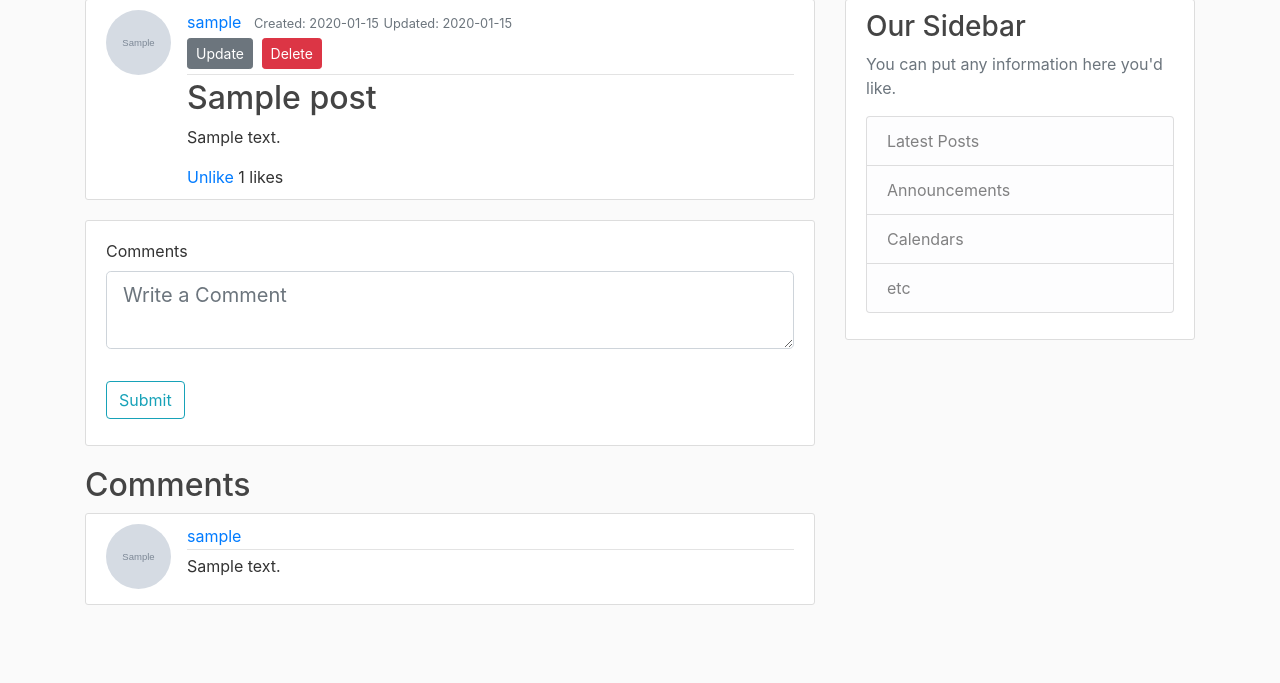
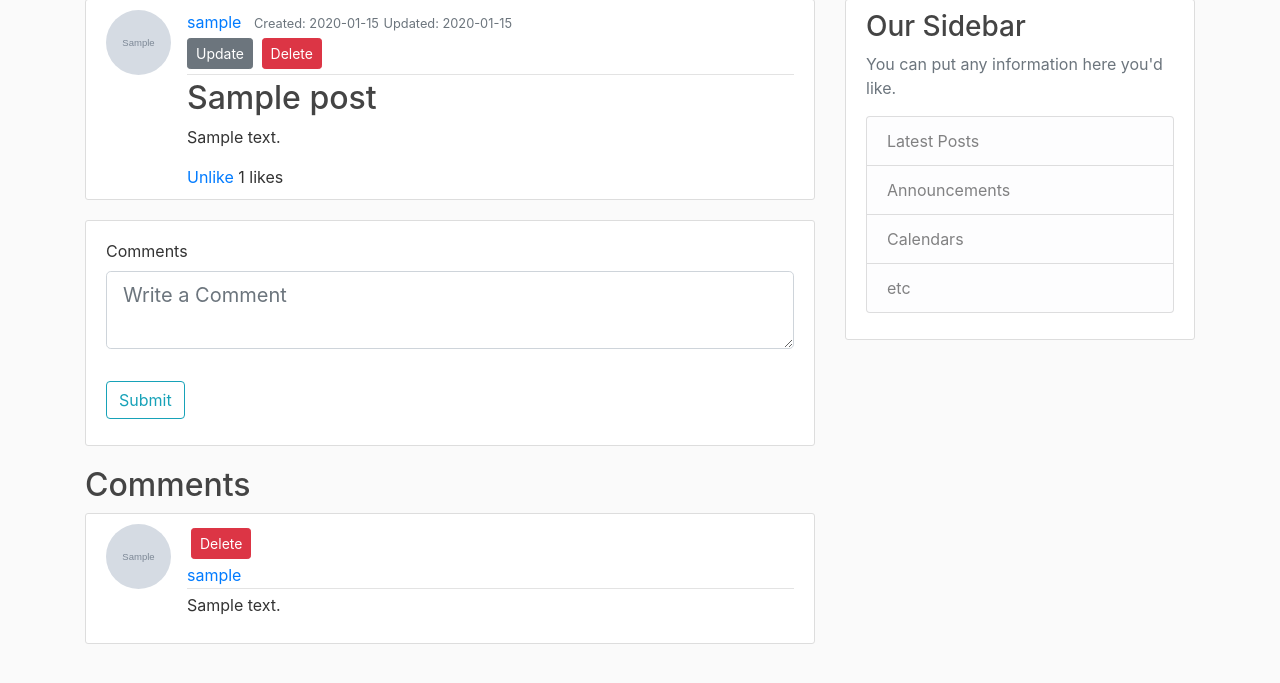
Before and after one commit to smdas989/flask_blog, a Flask app: page /post/1 in a window 1280 px wide. Shown: the part 81-764 px from the top of the page. Run offline with Flask 2, Linux system fonts and the light colour scheme; a user stored in the database is signed in; tables that the repository leaves empty hold one stand-in row (values such as "Sample post"); grey boxes marked "Sample" are stand-in pictures; some libraries are stand-ins or nearby versions.

Commit message:
delete comment added

```diff
--- a/blog_project/blogapp/templates/post.html
+++ b/blog_project/blogapp/templates/post.html
@@ -72,6 +72,14 @@
     <img class="rounded-circle article-img" src="{{ url_for('static', filename='profile_pics/' + post.author.image_file) }}">
     <div class="media-body">
       <div class="article-metadata">
+        {% if post.author == current_user %}
+        <div>
+          <form action="{{ url_for('comment_delete', comment_id=comment.id) }}" method="POST">
+
+            <a onclick="if (!confirm('Are you sure you want to delete?')) { return false }" ><button  type="submit" class="btn btn-danger btn-sm m-1">Delete</button></a>
+          </form>
+        </div>
+      {% endif %}
         <a class="mr-2" href="#">{{ post.author.username }}</a>
       </div>
       <p class="article-content">{{ comment.body }}</p>
@@ -98,13 +106,9 @@
           <form action="{{ url_for('delete_post', post_id=post.id) }}" method="POST">
             <input class="btn btn-danger" type="submit" value="Delete">
           </form>
-
         </div>
-
       </div>
-
     </div>
-
   </div>
 
 {% endblock content %}
--- a/blog_project/blogapp/views.py
+++ b/blog_project/blogapp/views.py
@@ -15,7 +15,6 @@ from datetime import datetime
 @app.route("/")
 @app.route("/home")
 def home():
-    # posts = Post.query.paginate(per_page=5, page=page_num, error_out=True)
     page = request.args.get('page', 1, type=int)
     posts = Post.query.order_by(Post.date_posted.desc()).paginate(page=page, per_page=5)
     return render_template('home.html', posts=posts)
@@ -224,3 +223,12 @@ def comment(post_id=None):
         return redirect(url_for('post', post_id=post.id))
 
     return render_template("post.html", post=post, form=form)
+
+@app.route('/comment/<int:comment_id>/delete', methods=['GET', 'POST'])
+@login_required
+def comment_delete(comment_id=None, post_id=None):
+    comment = Comment.query.get_or_404(comment_id)
+    db.session.delete(comment)
+    db.session.commit()
+    flash('Your comment has been deleted!', 'success')
+    return redirect(request.referrer)
```
